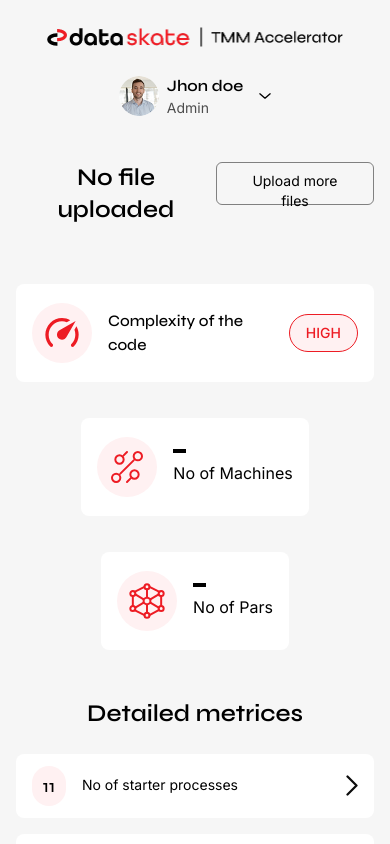
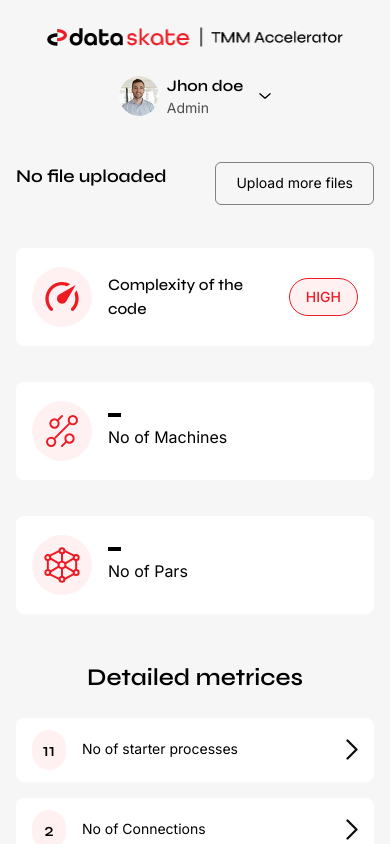
Before and after one commit to sonambishnoi550/data-skate, a Next.js app: page /read-process/file-data in a window 390 px wide. Shown: the top 844 px of the page. Built offline with nearby package versions, Linux system fonts and the light colour scheme.

Commit message:
check spacing

```diff
--- a/src/components/DataStake.tsx
+++ b/src/components/DataStake.tsx
@@ -38,7 +38,6 @@ const DataStake = () => {
 
             const fileNames = acceptedFiles.map(file => file.name);
             localStorage.setItem("uploadedFiles", JSON.stringify(fileNames));
-            localStorage.setItem("uploadedFileName", fileNames[0]);
             const interval = setInterval(() => {
                 setProgress((oldProgress) => {
                     if (oldProgress >= 100) {
--- a/src/components/Details.tsx
+++ b/src/components/Details.tsx
@@ -34,25 +34,25 @@ const Details = () => {
             <Header />
             <div className="container max-w-[1180px] mx-auto px-4">
                 <div className='flex justify-between py-6'>
-                <h2 className="text-2xl font-semibold pb-[34px] ff-syne lg:text-left text-center">
+                <h2 className="md:text-2xl text-lg font-semibold pb-[34px] ff-syne lg:text-left text-center">
                     {fileName ? fileName : "No file uploaded"}
                     </h2>
                     <button className='text-sm font-normal cursor-pointer py-2 h-[43px] md:px-[42px] px-5 rounded-[6px] border border-[#0D0D0D80]'>Upload more files</button>
                 </div>
-                <div className="flex max-lg:flex-wrap justify-between max-lg:gap-5 max-lg:justify-center">
-                    <div className='bg-white py-[19px] px-4 flex items-center gap-4 max-w-[558px] rounded-[8px] max-lg:mb-4'>
+                <div className="flex max-lg:flex-wrap justify-between max-xl:gap-5 max-lg:justify-center">
+                    <div className='bg-white py-[19px] px-4 flex items-center gap-4 max-w-[558px] w-full rounded-[8px] max-lg:mb-4'>
                         <Image src="/assets/images/svg/code.svg" alt='code' width={60} height={60} />
                         <p className='font-medium md:text-xl text-base max-w-[365px] md:whitespace-nowrap xl:mr-36 ff-syne'>Complexity of the code</p>
                         <button className='text-[#ED1C24] font-medium cursor-pointer text-sm border border-[#ED1C24] rounded-[49px] bg-[#FFF1F2] py-2 px-4'>HIGH</button>
                     </div>
-                    <div className='bg-white py-[19px] px-4 flex items-center gap-4 max-w-[267px] rounded-[8px] max-lg:mb-4'>
+                    <div className='bg-white py-[19px] px-4 flex items-center gap-4 md:max-w-[267px] w-full rounded-[8px] max-lg:mb-4'>
                         <Image src="/assets/images/svg/machines.svg" alt='code' width={60} height={60} />
                         <div>
                             <p className='text-black w-[13px] bg-black h-1'></p>
                             <p className='font-normal md:text-xl text-base max-w-[365px] xl:mr-16 whitespace-nowrap mt-2'>No of Machines</p>
                         </div>
                     </div>
-                    <div className='bg-white py-[19px] px-4 flex items-center gap-4 max-w-[267px] rounded-[8px] max-lg:mb-4'>
+                    <div className='bg-white py-[19px] px-4 flex items-center gap-4 md:max-w-[267px] w-full rounded-[8px] max-lg:mb-4'>
                         <Image src="/assets/images/svg/pars.svg" alt='code' width={60} height={60} />
                         <div className=''>
                             <p className='text-black w-[13px] bg-black h-1'></p>
```
